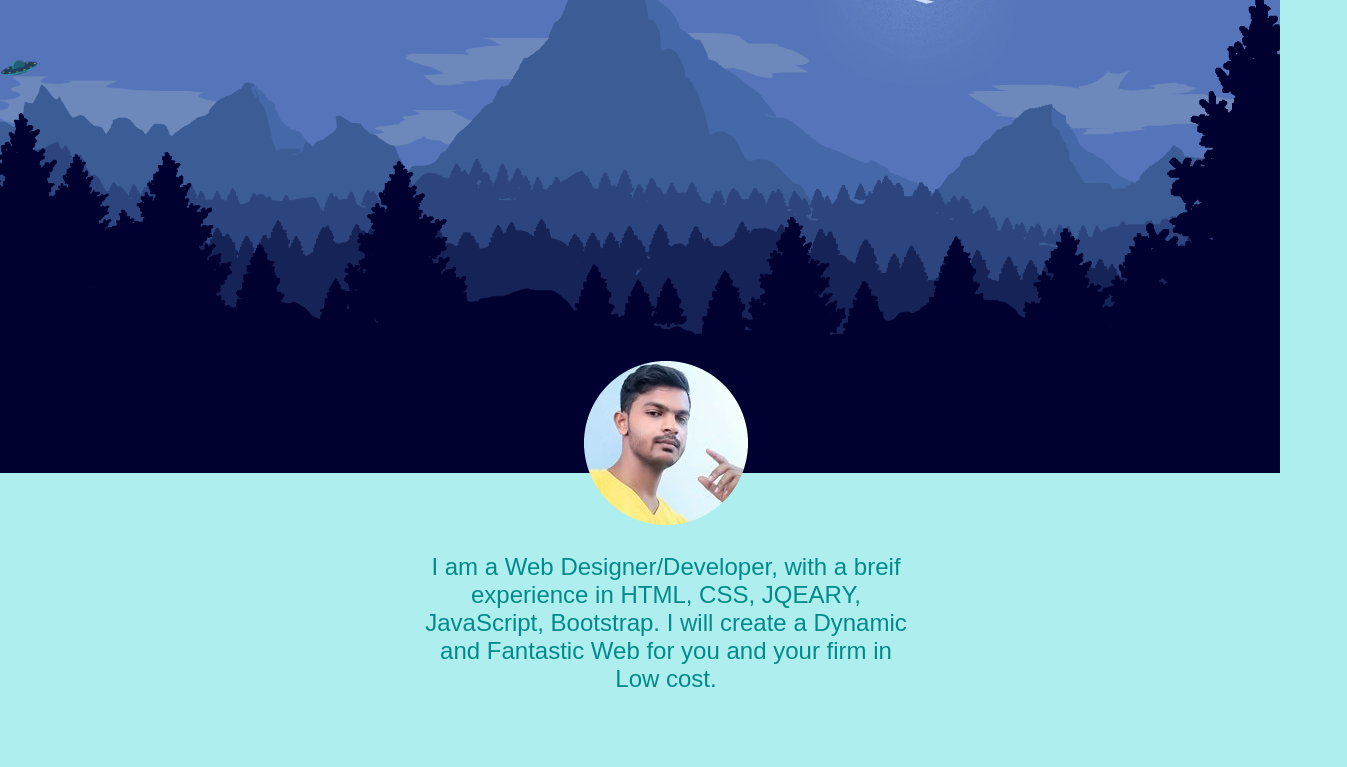
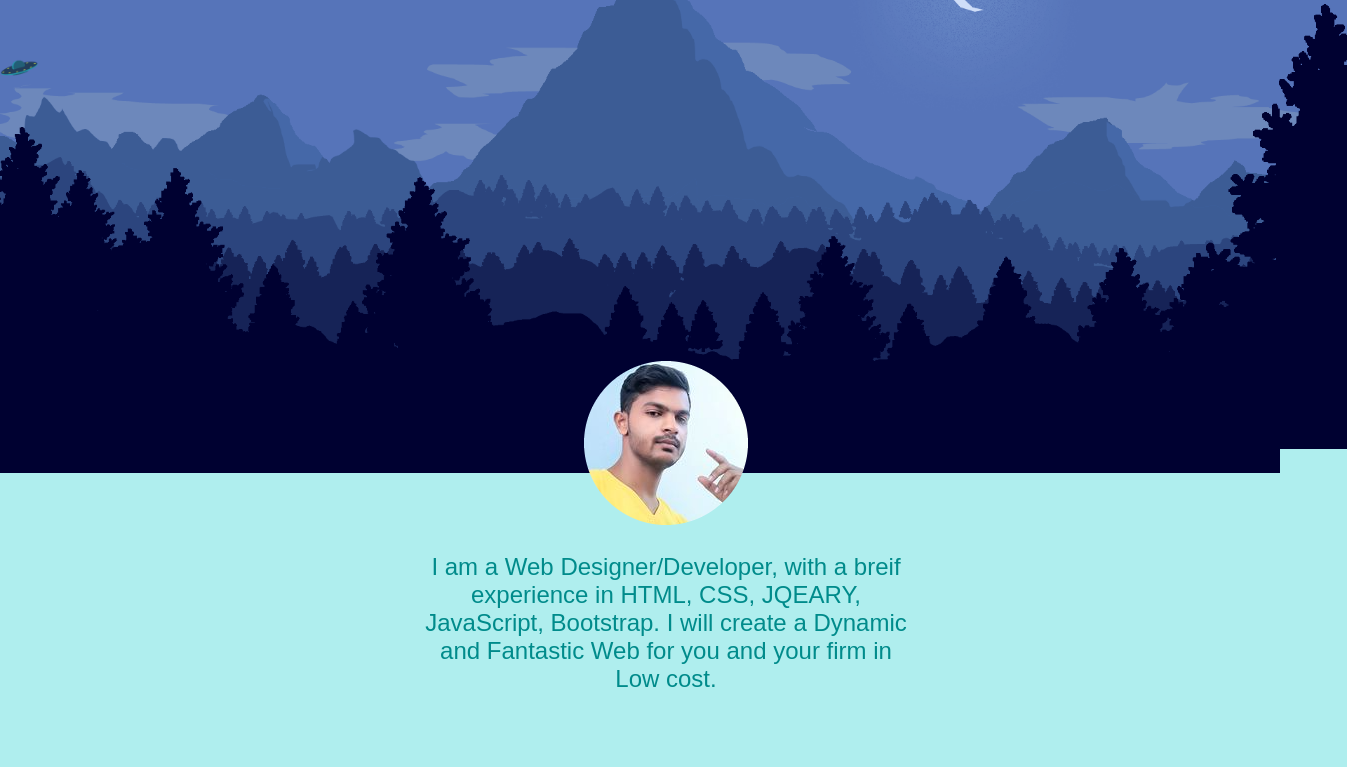
Before and after one commit to rayji0/bringrays, a plain HTML site: page index.html in a window 1280 px wide. Shown: the part 151-918 px from the top of the page, 1347 px wide, since content can reach past the window. Drawn offline with Linux system fonts and the light colour scheme; files whose address does not match are found by name.

Commit message:
Update ncss.css

```diff
--- a/NCSS/ncss.css
+++ b/NCSS/ncss.css
@@ -53,7 +53,7 @@ h3
     {
         background-image:url(../images/RnwnIzX.gif);
         background-size:cover;
-        width:100%;
+        width:1347px;
         height:600px;
         position:absolute;
         top:0em;
```
